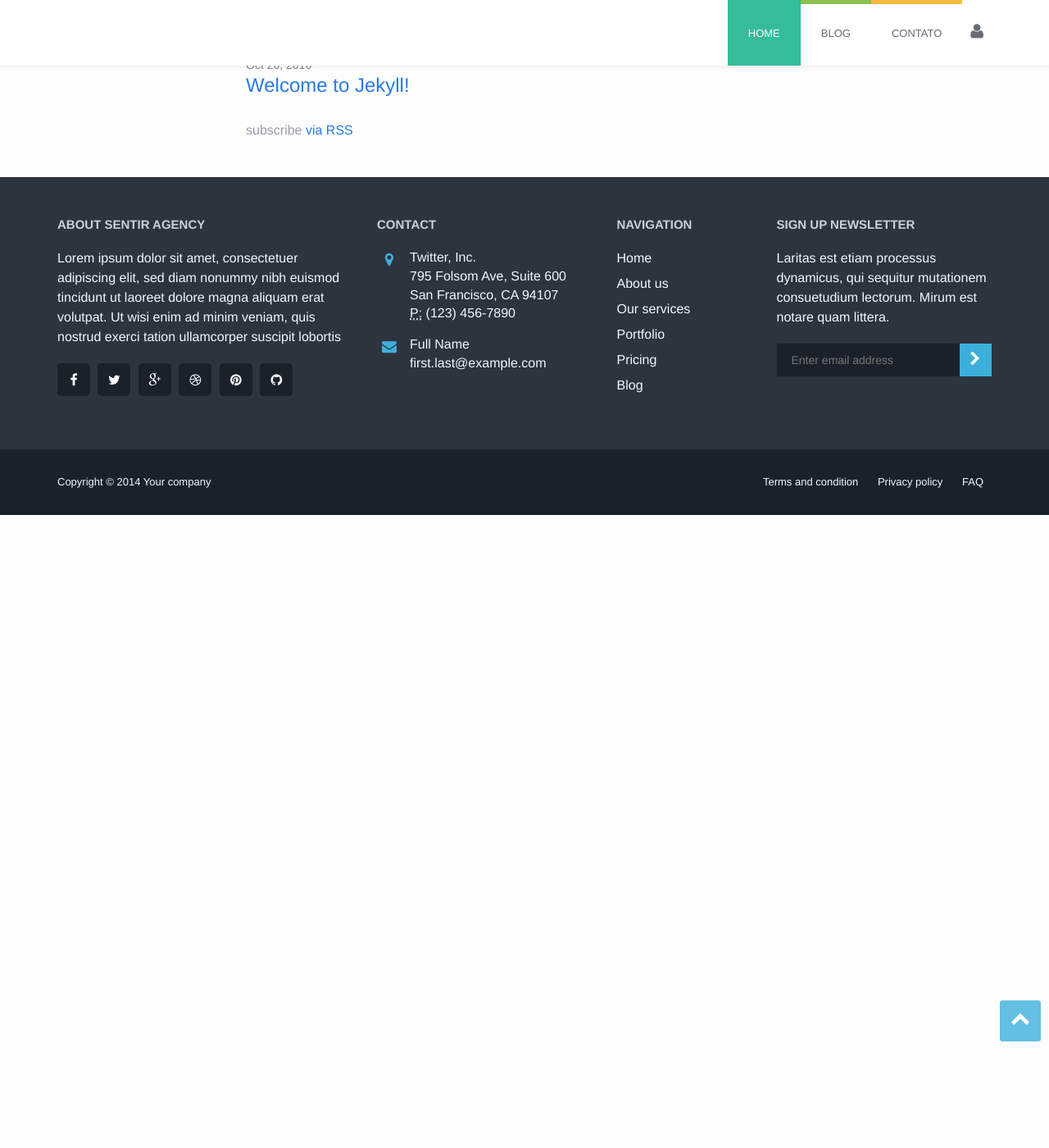
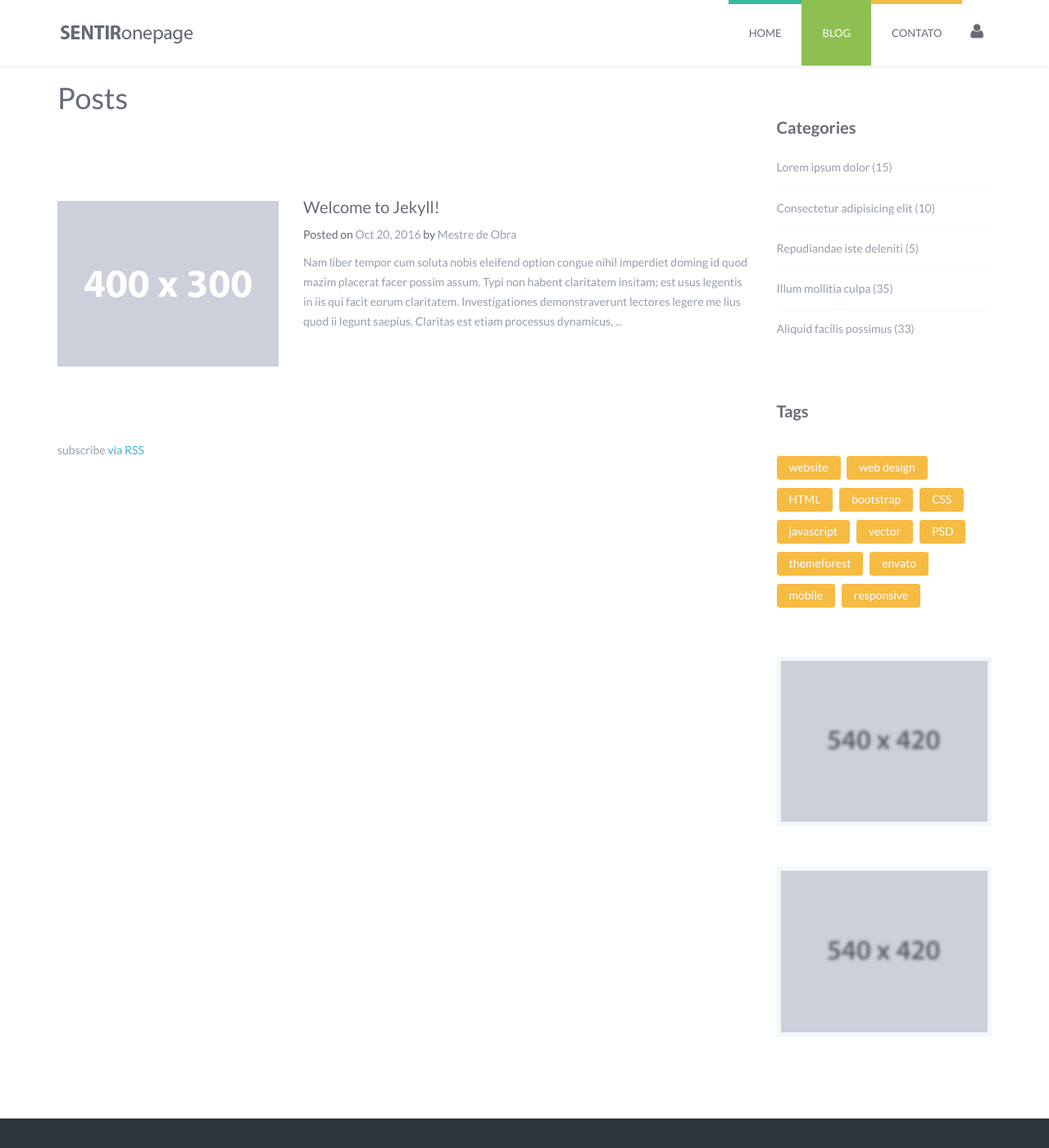
Before and after one commit to taylsonmartinez/mestredeobras.github.io, a Jekyll site: the page built from index.html, in a window 1280 px wide and 1400 px high. Shown: the whole window at 82% size. Built offline with Jekyll 4.4.1, drawn with Linux system fonts in a browser that asks for light colours; some of the changed text lies outside the part shown.

Commit message:
correções layout

```diff
--- a/_includes/footer.html
+++ b/_includes/footer.html
@@ -8,7 +8,7 @@
             Lorem ipsum dolor sit amet, consectetuer adipiscing elit, sed
             diam nonummy nibh euismod tincidunt ut laoreet dolore
             magna aliquam erat volutpat. Ut wisi enim ad minim veniam,
-            quis nostrud exerci tation ullamcorper suscipit lobortis
+            qmuis nostrud exerci tation ullamcorper suscipit lobortis
             </p>
             <p>
               <a href="#fakelink"><i data-toggle="tooltip" title="Facebook" class="fa fa-facebook icon-sm icon-rounded icon-social-footer icon-facebook"></i></a>
@@ -96,14 +96,6 @@
     </div><!-- /.footer -->
     <!-- END FOOTER -->
 
-
-
-    <!-- BEGIN BACK TO TOP BUTTON -->
-    <div id="back-top">
-      <i class="fa fa-chevron-up"></i>
-    </div>
-    <!-- END BACK TO TOP -->
-
     <!--
     ===========================================================
     Placed at the end of the document so the pages load faster
--- a/_includes/head.html
+++ b/_includes/head.html
@@ -20,7 +20,7 @@
 		<link href="/css/style-responsive.css" rel="stylesheet">
 
 		<!-- retirar -->
-		<link rel="stylesheet" href="{{ "/css/main.css" | prepend: site.baseurl }}">
+		<!-- <link rel="stylesheet" href="{{ "/css/main.css" | prepend: site.baseurl }}"> -->
 
 		<!-- HTML5 shim and Respond.js IE8 support of HTML5 elements and media queries -->
 		<!--[if lt IE 9]>
--- a/_includes/header.html
+++ b/_includes/header.html
@@ -2,7 +2,7 @@
 
         <!-- Begin logo -->
         <div class="logo">
-          <a href="#"><img src="/img/logo.png" alt="Logo"></a>
+          <a href="#"><img src="/img/logo-onepage.png" alt="Logo"></a>
         </div><!-- /.logo -->
         <!-- End logo -->
 
@@ -27,14 +27,14 @@
 
         <!-- Begin nav menu -->
         <ul class="menus">
-          <li class="parent primary active">
-            <a href="/">Home</a>
+          <li class="parent primary">
+            <a href="#">Home</a>
           </li>
-          <li class="parent success">
+          <li class="parent success active">
             <a href="/">Blog</a>
           </li>
           <li class="parent warning">
-            <a href="/contato">Contato</a>
+            <a href="#">Contato</a>
           </li>
 
           <!-- Begin right icon -->
--- a/_layouts/default.html
+++ b/_layouts/default.html
@@ -8,11 +8,71 @@
   <div class="top-navbar fancy-color">
     {% include header.html %}
   </div>
-    <div class="page-content">
-      <div class="wrapper">
-        {{ content }}
-      </div>
-    </div>
+
+    <div class="container">
+        <div class="row">
+          <div class="col-sm-8 col-md-9">
+            {{ content }}
+          </div>
+          <div class="col-sm-4 col-md-3">
+
+            <!-- BEGIN SIDEBAR -->
+            <div class="section sidebar">
+
+              <!-- Begin Categories -->
+              <div class="panel panel-no-border panel-sidebar">
+                <div class="panel-heading">
+                <h3 class="panel-title">Categories</h3>
+                </div>
+                 <!-- List group -->
+                <div class="list-group">
+                  <a href="#fakelink" class="list-group-item">Lorem ipsum dolor (15)</a>
+                  <a href="#fakelink" class="list-group-item">Consectetur adipisicing elit  (10)</a>
+                  <a href="#fakelink" class="list-group-item">Repudiandae iste deleniti  (5)</a>
+                  <a href="#fakelink" class="list-group-item">Illum mollitia culpa  (35)</a>
+                  <a href="#fakelink" class="list-group-item">Aliquid facilis possimus  (33)</a>
+                </div>
+              </div><!-- /.panel panel-no-border panel-sidebar -->
+              <!-- End Categories -->
+
+              <!-- Begin tags -->
+              <div class="panel panel-no-border panel-sidebar">
+                <div class="panel-heading">
+                <h3 class="panel-title">Tags</h3>
+                </div>
+                <div class="tags-content">
+                <a href="#fakelink"><span class="label label-warning">website</span></a>
+                <a href="#fakelink"><span class="label label-warning">web design</span></a>
+                <a href="#fakelink"><span class="label label-warning">HTML</span></a>
+                <a href="#fakelink"><span class="label label-warning">bootstrap</span></a>
+                <a href="#fakelink"><span class="label label-warning">CSS</span></a>
+                <a href="#fakelink"><span class="label label-warning">javascript</span></a>
+                <a href="#fakelink"><span class="label label-warning">vector</span></a>
+                <a href="#fakelink"><span class="label label-warning">PSD</span></a>
+                <a href="#fakelink"><span class="label label-warning">themeforest</span></a>
+                <a href="#fakelink"><span class="label label-warning">envato</span></a>
+                <a href="#fakelink"><span class="label label-warning">mobile</span></a>
+                <a href="#fakelink"><span class="label label-warning">responsive</span></a>
+                </div><!-- /.panel-body -->
+              </div><!-- /.panel panel-no-border panel-sidebar -->
+              <!-- End tags -->
+
+              <!-- BEGIN BANNER -->
+              <a href="#fakelink">
+              <img src="/img/work/work.jpg" alt="Banner" class="banner">
+              </a>
+              <a href="#fakelink">
+              <img src="/img/work/work.jpg" alt="Banner" class="banner">
+              </a>
+              <!-- END BANNER -->
+
+            </div><!-- /.section -->
+            <!-- END SIDEBAR -->
+
+          </div><!-- /.col-sm-4 col-md-3 -->
+        </div><!-- /.row -->
+      </div><!-- /.container -->
+
 
     {% include footer.html %}
 
--- a/index.html
+++ b/index.html
@@ -2,22 +2,34 @@
 layout: default
 ---
 
-<div class="home">
 
   <h1 class="page-heading">Posts</h1>
-
-  <ul class="post-list">
-    {% for post in site.posts %}
-      <li>
-        <span class="post-meta">{{ post.date | date: "%b %-d, %Y" }}</span>
-
-        <h2>
-          <a class="post-link" href="{{ post.url | prepend: site.baseurl }}">{{ post.title }}</a>
-        </h2>
-      </li>
+<!-- BLOG LIST SECTION -->
+            <div class="section">
+               <ul class="media-list blog-list">
+                {% for post in site.posts %}
+                <li class="media">
+                <a class="pull-left" href="{{ post.url | prepend: site.baseurl }}">
+                  <img class="media-object img-post" src="/img/photo/small/img.jpg" alt="Image">
+                </a>
+                <div class="media-body">
+                  <h4 class="media-heading">
+                    <a href="{{ post.url | prepend: site.baseurl }}">
+                    {{ post.title }}
+                    </a>
+                  </h4>
+                  <p class="small">
+                    Posted on <a href="#fakelink">{{ post.date | date: "%b %-d, %Y" }}</a> by <a href="#fakelink">Mestre de Obra</a>
+                  </p>
+                  <p>
+                    Nam liber tempor cum soluta nobis eleifend option congue nihil imperdiet doming id quod
+                    mazim placerat facer possim assum. Typi non habent claritatem insitam; est usus legentis in
+                    iis qui facit eorum claritatem. Investigationes demonstraverunt lectores legere me lius
+                    quod ii legunt saepius. Claritas est etiam processus dynamicus, ...
+                  </p>
+                </div><!-- /.media-body -->
+                </li>
     {% endfor %}
   </ul>
-
+</div>
   <p class="rss-subscribe">subscribe <a href="{{ "/feed.xml" | prepend: site.baseurl }}">via RSS</a></p>
-
-</div>
```
